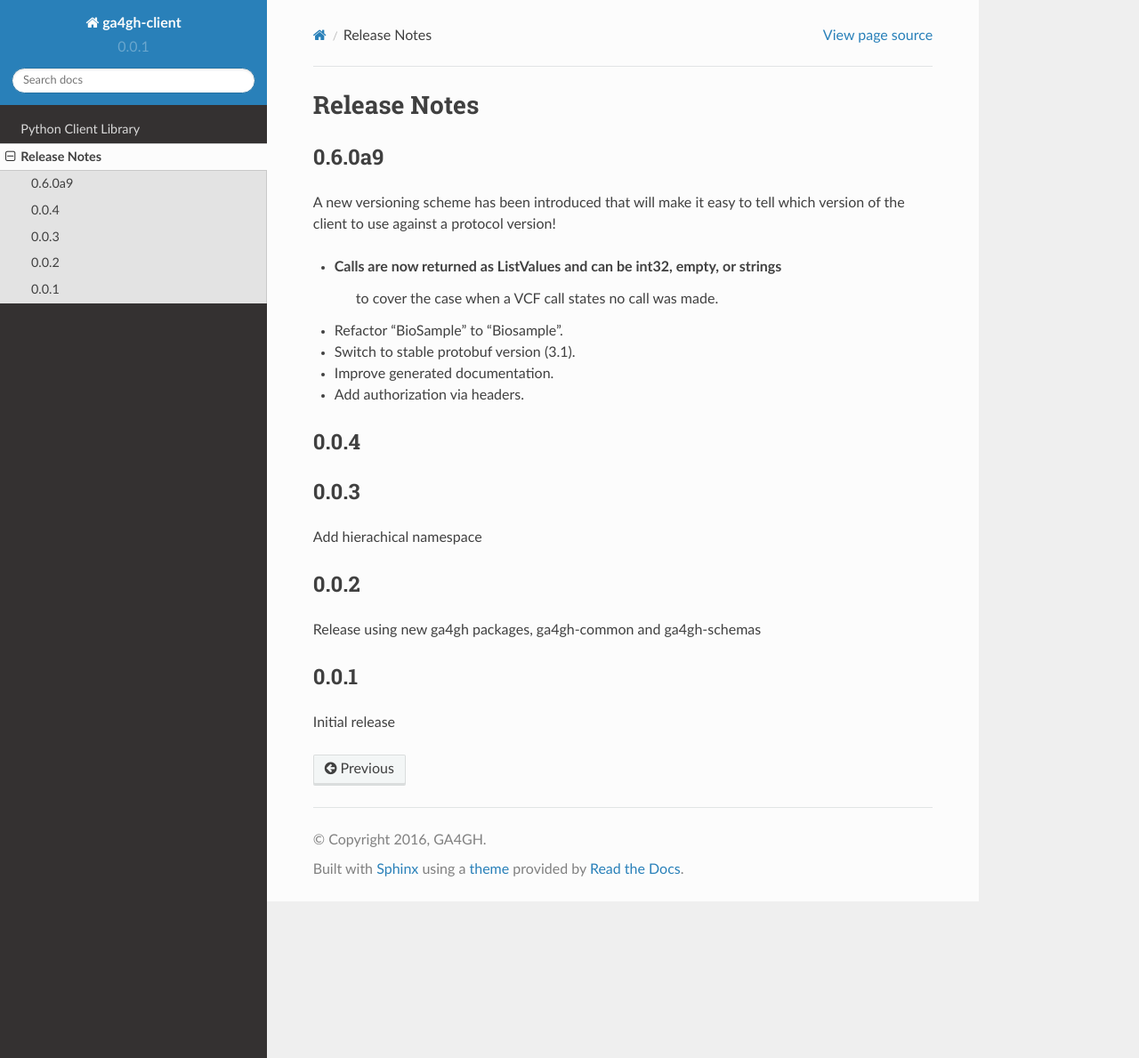
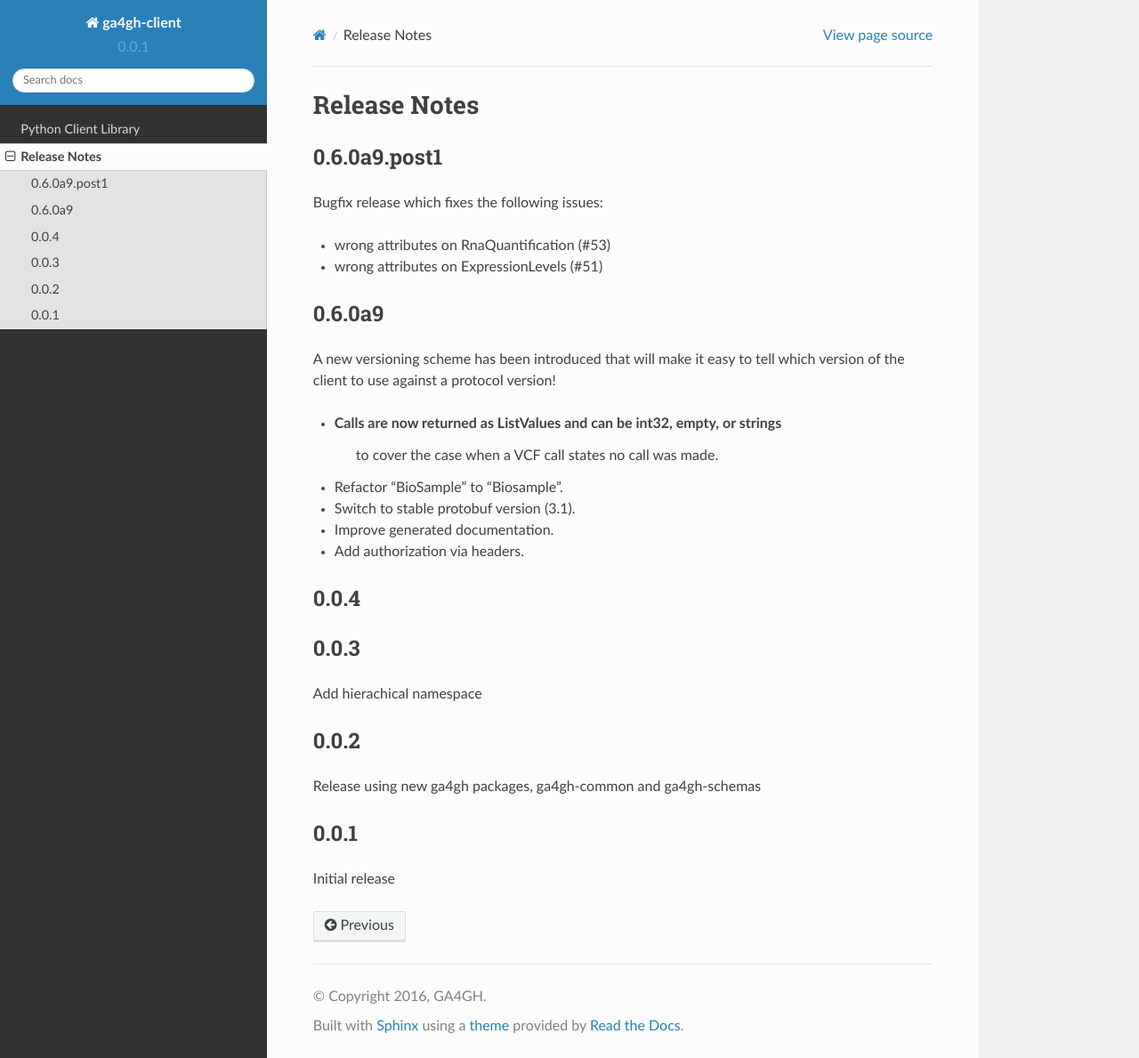
Before and after one commit to ga4gh/ga4gh-client, a Sphinx documentation site: the page built from docs/status.rst, in a window 1280 px wide and 1189 px high. Shown: the whole window at 89% size. Built offline with Sphinx 7.4.7 and the Read the Docs theme 2.0.0, drawn with Linux system fonts in a browser that asks for light colours.

Commit message:
Create release 0.6.0a9.post1

```diff
--- a/docs/status.rst
+++ b/docs/status.rst
@@ -3,6 +3,15 @@
 +++++++++++++
 Release Notes
 +++++++++++++
+
+*************
+0.6.0a9.post1
+*************
+
+Bugfix release which fixes the following issues:
+
+* wrong attributes on RnaQuantification (#53)
+* wrong attributes on ExpressionLevels (#51)
 
 *******
 0.6.0a9
```
